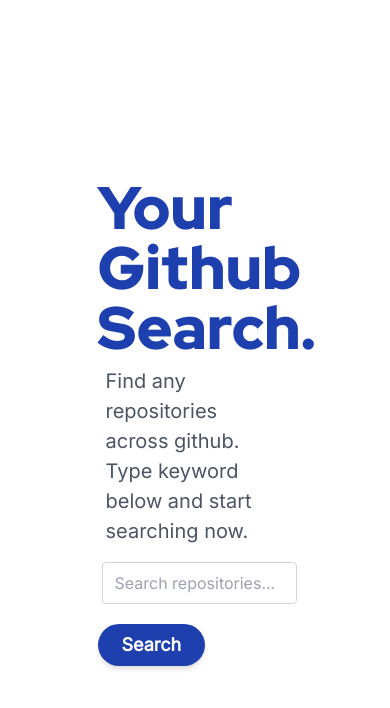
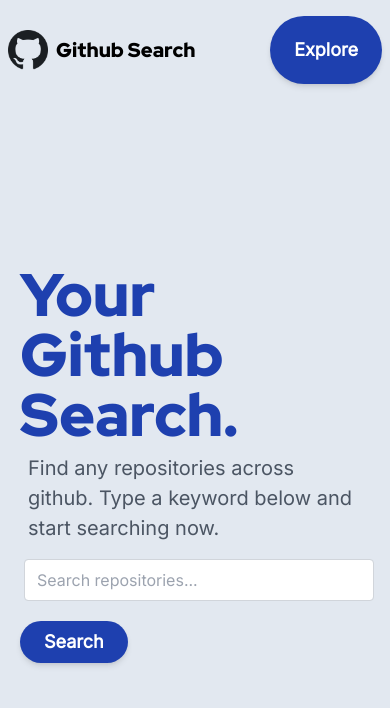
Before and after one commit to aayush262/github-search, a React (Create React App) app: page / in a window 390 px wide. Shown: the top 708 px of the page. Built offline with nearby package versions, Linux system fonts and the light colour scheme.

Commit message:
navBar and responsive Landing Page

```diff
--- a/src/App.js
+++ b/src/App.js
@@ -1,4 +1,4 @@
-import LandingPage from "./pages/LandingPage";
+import LandingPage from "./Pages/LandingPage";
 
 function App() {
   return <LandingPage />;
--- /dev/null
+++ b/src/components/Layouts/Container.js
@@ -0,0 +1,7 @@
+import React from "react";
+
+const Container = ({ children }) => {
+  return <div className="mx-auto bg-slate-200">{children}</div>;
+};
+
+export default Container;
--- /dev/null
+++ b/src/components/Layouts/NavBar.js
@@ -0,0 +1,24 @@
+import React from "react";
+import Button from "../UI/Button";
+
+import logo from "./../../Assets/images/logo.png";
+
+const NavBar = () => {
+  return (
+    <>
+      <nav className="lg:pt-6 lg:mx-40 h-[10vh] pt-4 md:mx-10 mx-2 flex justify-between">
+        <div className="flex gap-2">
+          <div className="flex items-center">
+            <img className=" w-10 h-10" src={logo} alt="logo" />
+          </div>
+          <h3 className="flex items-center text-xl  font-redHat">
+            Github Search
+          </h3>
+        </div>
+        <Button className="rounded">Explore</Button>
+      </nav>
+    </>
+  );
+};
+
+export default NavBar;
--- a/src/components/UI/Button.js
+++ b/src/components/UI/Button.js
@@ -1,14 +1,14 @@
 import React from "react";
 
-const Button = ({ name, ...props }) => {
+const Button = ({ children, ...props }) => {
   return (
     <>
       <button
         {...props}
         type="button"
-        className="inline-block px-6 py-2.5 bg-blue-800 text-white font-bold text-lg leading-tight  rounded-full shadow-md hover:bg-blue-700 hover:shadow-lg focus:bg-blue-700 focus:shadow-lg focus:outline-none focus:ring-0 active:bg-blue-800 active:shadow-lg transition duration-150 ease-in-out"
+        className={`inline-block px-6 py-2.5 bg-blue-800 text-white font-bold text-lg leading-tight  rounded-full shadow-md hover:bg-blue-700 hover:shadow-lg focus:bg-blue-700 focus:shadow-lg focus:outline-none focus:ring-0 active:bg-blue-800 active:shadow-lg transition duration-150 ease-in-out ${props.className}`}
       >
-        {name}
+        {children}
       </button>
     </>
   );
--- a/src/pages/LandingPage.js
+++ b/src/pages/LandingPage.js
@@ -1,7 +1,9 @@
 import React, { useRef } from "react";
+import Container from "../Components/Layouts/Container";
+import NavBar from "../Components/Layouts/NavBar";
 
-import Button from "../components/UI/Button";
-import Input from "../components/UI/Input";
+import Button from "../Components/UI/Button";
+import Input from "../Components/UI/Input";
 
 const LandingPage = () => {
   const searchInputRef = useRef();
@@ -11,14 +13,16 @@
   };
 
   return (
-    <div className="h-screen w-screen flex justify-center items-center">
-      <div className="w-1/2 ">
+    <Container>
+      <NavBar />
+      <div className="h-[90vh] w-full flex justify-center items-center">
+        <div className="lg:w-1/2 lg:m-0 md:w-2/3 md:m-0 sm:w-full sm:mx-5 m-5  ">
           <h1 className="text-blue-800  font-bold text-6xl font-redHat">
             Your Github Search.
           </h1>
 
           <p className="text-xl text-gray-600 leading-[1.5] p-2 ">
-          Find any repositories across github. Type keyword below and start
+            Find any repositories across github. Type a keyword below and start
             searching now.
           </p>
           <div className="flex flex-wrap gap-5">
@@ -36,11 +40,12 @@
               />
             </div>
             <div className="flex-[1/4] flex items-center ">
-            <Button onClick={handleSearch} name="Search" />
+              <Button onClick={handleSearch}>Search</Button>
             </div>
           </div>
         </div>
       </div>
+    </Container>
   );
 };
 
```
Also changed, not shown: src/Assets/images/logo.png (added), src/components/UI/NavBar.js (deleted), src/logo.svg (deleted). Lines whose indentation alone changed are shown as unchanged.
